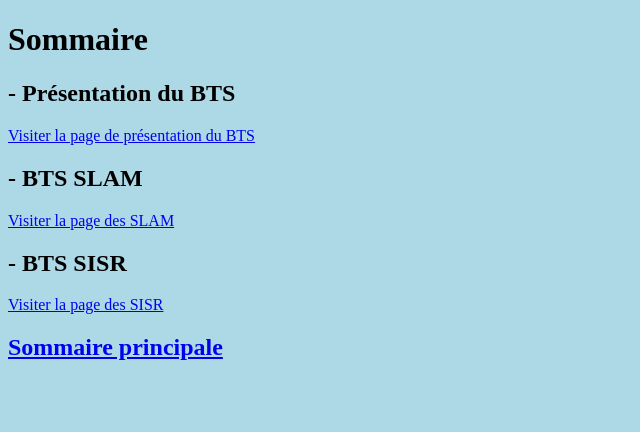
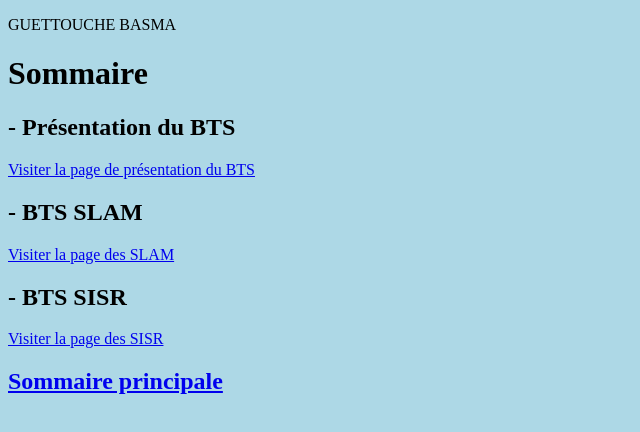
Before and after one commit to BasmaCooki/Tp1.1, a plain HTML site: page index.html in a window 1280 px wide. Shown: the whole page, without its empty margins (0-640 px from the left). Drawn offline with Linux system fonts and the light colour scheme.

Commit message:
Update index.html

```diff
--- a/index.html
+++ b/index.html
@@ -6,6 +6,7 @@
     <title>Document</title>
 </head>
 <body bgcolor="lightblue">
+    <p>GUETTOUCHE BASMA</p>
     <h1> Sommaire</h1>
     <h2>- Présentation du BTS</h2> <a href="presentation.html"> Visiter la page de présentation du BTS </a> <br>
     <h2>- BTS SLAM</h2> <a href="slam.html"> Visiter la page des SLAM </a> <br>
```
